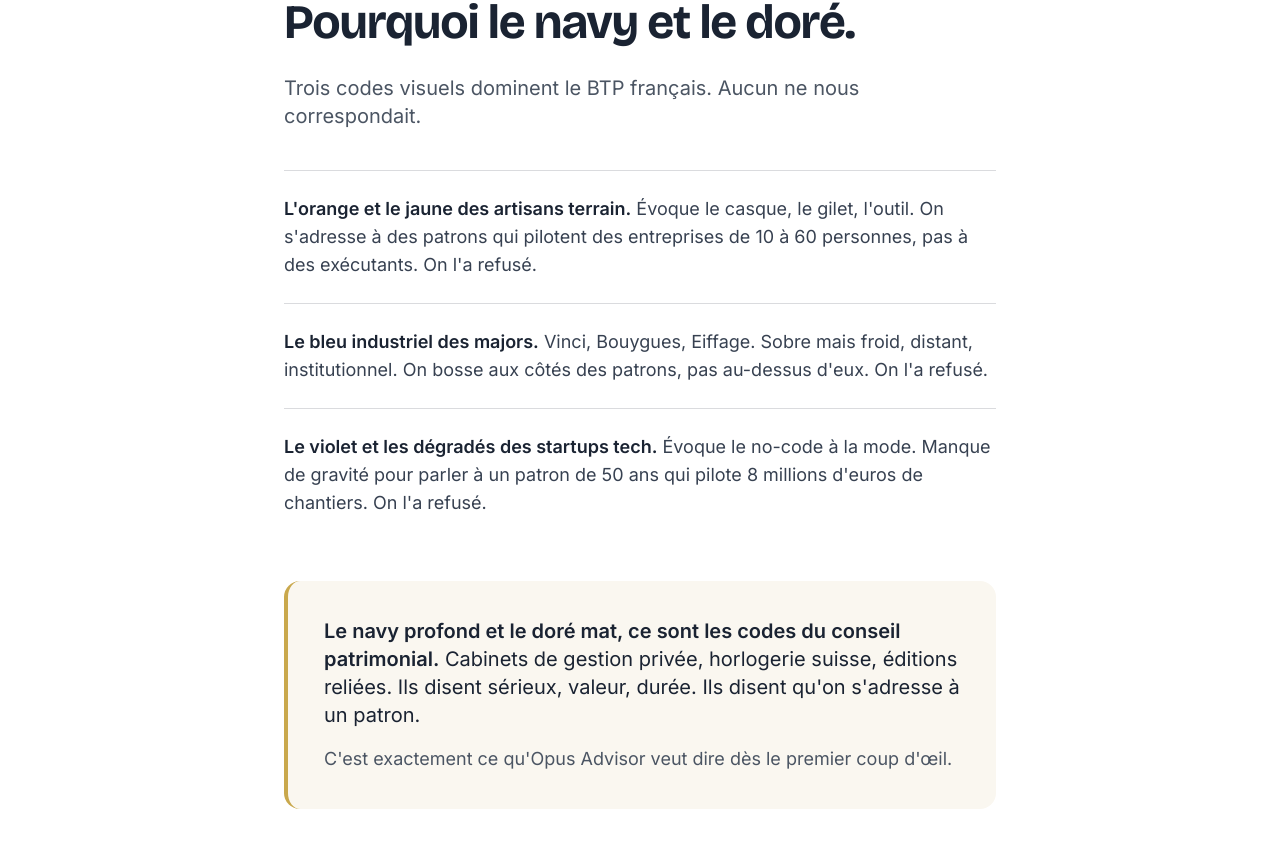
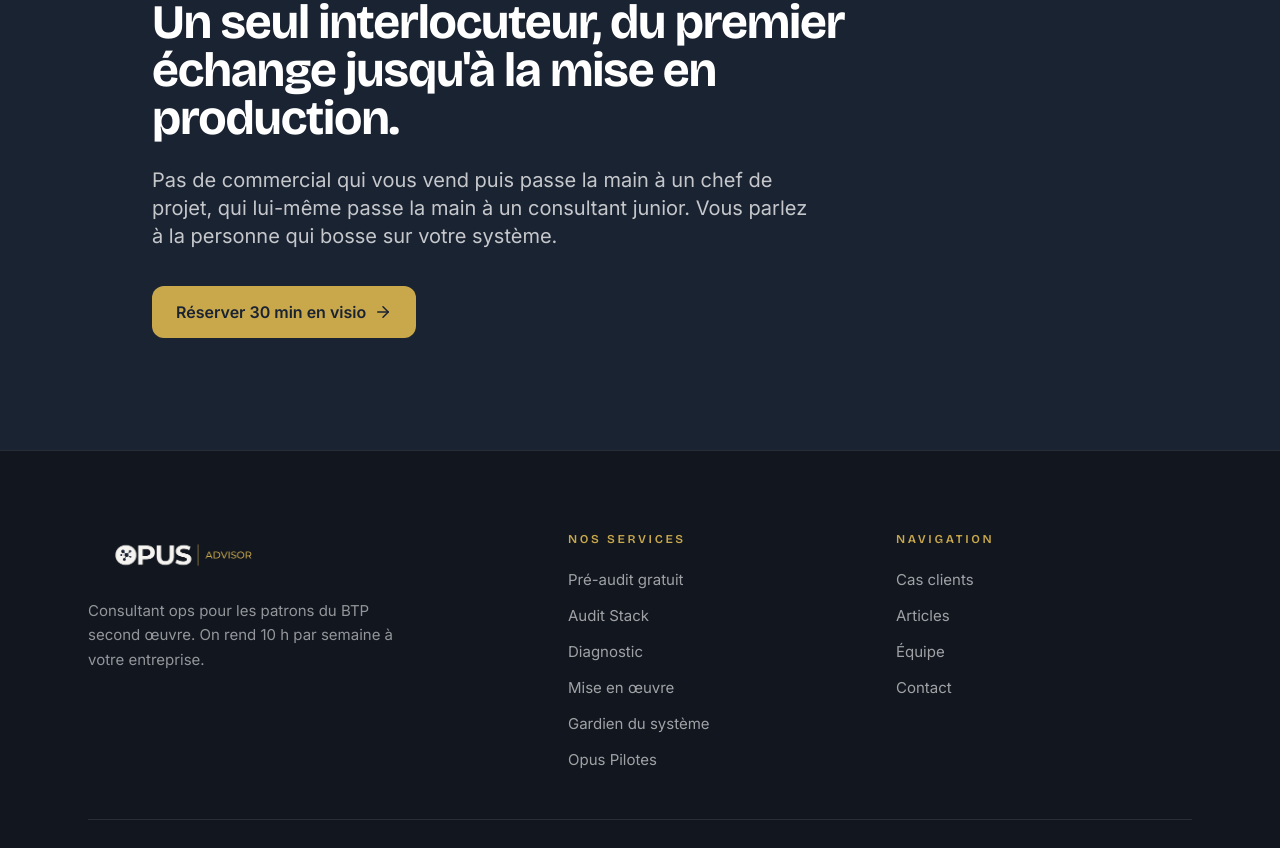
Before and after one commit to gwen24112003/Linky, a Next.js app: page /equipe in a window 1280 px wide. Shown: the part 2092-2940 px from the top of the page. Built offline with nearby package versions, Linux system fonts and the light colour scheme.

Commit message:
Revert "feat(equipe): ajouter la section "Notre demarche visuelle""
This reverts commit bf48c879d8dd6e723f4c8bbcba1684edbdd707b3.

```diff
--- a/components/pages/TeamView.tsx
+++ b/components/pages/TeamView.tsx
@@ -73,21 +73,6 @@ const team: Member[] = [
         desc: "Un consultant seul va vite valider ses propres choix. À deux, on est obligés de justifier. C'est vous qui y gagnez : chaque décision qui part chez vous a été contestée au moins une fois en interne.",
       },
     ],
-  },
-];
-
-const rejectedCodes = [
-  {
-    lead: "L'orange et le jaune des artisans terrain.",
-    rest: "Évoque le casque, le gilet, l'outil. On s'adresse à des patrons qui pilotent des entreprises de 10 à 60 personnes, pas à des exécutants. On l'a refusé.",
-  },
-  {
-    lead: 'Le bleu industriel des majors.',
-    rest: "Vinci, Bouygues, Eiffage. Sobre mais froid, distant, institutionnel. On bosse aux côtés des patrons, pas au-dessus d'eux. On l'a refusé.",
-  },
-  {
-    lead: 'Le violet et les dégradés des startups tech.',
-    rest: "Évoque le no-code à la mode. Manque de gravité pour parler à un patron de 50 ans qui pilote 8 millions d'euros de chantiers. On l'a refusé.",
   },
 ];
 
@@ -179,53 +164,6 @@ export const TeamView: React.FC = () => {
         </div>
       </section>
 
-      {/* Démarche visuelle */}
-      <section id="demarche-visuelle" className="py-20 md:py-28 bg-white scroll-mt-24">
-        <div className="container mx-auto px-6 max-w-[760px]">
-          <motion.div
-            variants={reveal}
-            initial="hidden"
-            whileInView="visible"
-            viewport={{ once: true, margin: '-80px' }}
-          >
-            <SectionKicker label="Notre démarche" className="mb-8" />
-            <h2 className="font-heading font-bold leading-[1.05] tracking-tight text-3xl md:text-4xl lg:text-5xl" style={{ color: NAVY }}>
-              Pourquoi le navy et le doré.
-            </h2>
-            <p className="mt-7 text-lg md:text-xl text-gray-600 leading-relaxed">
-              Trois codes visuels dominent le BTP français. Aucun ne nous correspondait.
-            </p>
-
-            <ul className="mt-10">
-              {rejectedCodes.map((c) => (
-                <li key={c.lead} className="py-6 border-t" style={{ borderColor: RULE }}>
-                  <p className="text-base md:text-lg text-gray-700 leading-relaxed">
-                    <strong className="font-semibold" style={{ color: NAVY }}>{c.lead}</strong> {c.rest}
-                  </p>
-                </li>
-              ))}
-            </ul>
-
-            {/* Exergue finale */}
-            <div
-              className="mt-10 rounded-2xl p-7 md:p-9"
-              style={{ background: '#FAF7F0', borderLeft: `4px solid ${GOLD}` }}
-            >
-              <p className="text-lg md:text-xl leading-relaxed" style={{ color: NAVY }}>
-                <strong className="font-bold">
-                  Le navy profond et le doré mat, ce sont les codes du conseil patrimonial.
-                </strong>{' '}
-                Cabinets de gestion privée, horlogerie suisse, éditions reliées. Ils disent sérieux,
-                valeur, durée. Ils disent qu'on s'adresse à un patron.
-              </p>
-              <p className="mt-4 text-base md:text-lg text-gray-600 leading-relaxed">
-                C'est exactement ce qu'Opus Advisor veut dire dès le premier coup d'œil.
-              </p>
-            </div>
-          </motion.div>
-        </div>
-      </section>
-
       {/* CTA */}
       <section className="py-20 md:py-28" style={{ background: NAVY }}>
         <div className="container mx-auto px-6 max-w-5xl">
```
